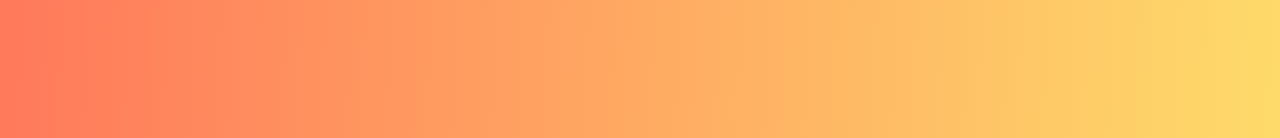
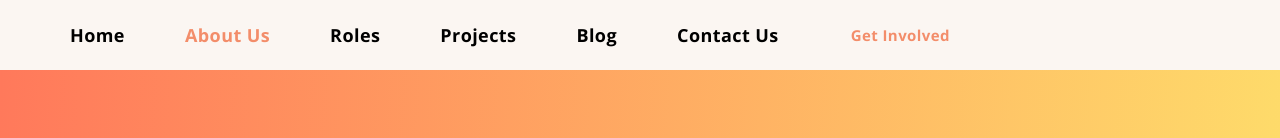
Before and after one commit to GTBitsOfGood/website-next, a Next.js app: page /about in a window 1280 px wide. Shown: the top 138 px of the page. Built offline with nearby package versions, Linux system fonts and the light colour scheme.

Commit message:
add btns, icon, css, fixed footer

```diff
--- a/src/components/layout/Footer/Footer.module.css
+++ b/src/components/layout/Footer/Footer.module.css
@@ -24,6 +24,7 @@
   font-size: 42px;
   padding: 0;
   margin: 0;
+  margin-bottom: 18px;
 }
 
 .columnHeader {
@@ -37,11 +38,13 @@
   list-style: none;
   padding: 0;
   font-size: 18px;
+  color: black;
 }
 
 .li,
 .columnHeader {
   margin-bottom: 20px;
+  color: black;
 }
 
 .link {
@@ -49,9 +52,17 @@
   font-weight: inherit;
 }
 
-.link:hover,
+.link:hover {
+  text-decoration: underline;
+  color: inherit;
+}
+
 .link:active {
-  text-decoration: underline;
+  color: black;
+}
+
+.link:visited {
+  color: black;
 }
 
 .footerBottom {
@@ -81,6 +92,7 @@
 }
 
 .linkContainer {
+  color: black;
   width: 100%;
   max-width: 560px;
   display: grid;
--- /dev/null
+++ b/src/components/layout/Nav/GetInvolvedBtn.tsx
@@ -0,0 +1,34 @@
+import React from "react";
+import Link from "next/link";
+import styles from "../../../styles/GetInvolvedBtn.module.css";
+
+interface Props {
+  large?: boolean;
+  small?: boolean;
+  hide?: boolean;
+}
+
+const GetInvolvedBtn = (props: Props) => {
+  const { small = false, large = false, hide = false } = props;
+  const buttonClasses = ["cta-button"];
+
+  if (large) {
+    buttonClasses.push("large");
+  }
+
+  if (small) {
+    buttonClasses.push("small");
+  }
+
+  if (hide) {
+    buttonClasses.push("hide");
+  }
+
+  return (
+    <Link href="/join" className={styles.small}>
+      Get Involved
+    </Link>
+  );
+};
+
+export default GetInvolvedBtn;
--- /dev/null
+++ b/src/components/layout/Nav/MenuIcon.tsx
@@ -0,0 +1,19 @@
+import React from "react";
+
+const MenuIcon = ({ menuToggled }) => {
+  const containerClasses = ["container"];
+
+  if (menuToggled) {
+    containerClasses.push("menuToggled");
+  }
+
+  return (
+    <div className={containerClasses.join(" ")}>
+      <div className="stripe-top" />
+      <div className="stripe-middle" />
+      <div className="stripe-bottom" />
+    </div>
+  );
+};
+
+export default MenuIcon;
--- /dev/null
+++ b/src/components/layout/Nav/Nav.module.css
@@ -0,0 +1,140 @@
+.navbar {
+  position: fixed;
+  display: flex;
+  flex-direction: row;
+  align-items: center;
+
+  top: 0;
+  left: 0;
+  right: 0;
+  height: var(--nav-height);
+  font-size: 18px;
+  background: var(--backing-pink-pronounced);
+  transition: box-shadow 0.2s;
+  z-index: 5;
+  color: black;
+}
+
+.shadow {
+  box-shadow: var(--shadow);
+}
+
+.ul {
+  display: inherit;
+  flex: 1;
+  height: 100%;
+  max-width: var(--content-max-width);
+  margin: auto;
+  padding: 0 3rem;
+  color: black;
+}
+.li {
+  display: flex;
+  flex-direction: row;
+  justify-content: center;
+  margin-right: 6rem;
+  color: var(--text-color);
+  border-color: var(--text-color);
+  height: 100%;
+  align-items: center;
+  width: fit-content;
+}
+
+.li .get-involved-btn {
+  margin-left: auto;
+  margin-right: 3rem;
+}
+
+.a {
+  color: black;
+}
+
+.a:hover,
+.a:active,
+.selected {
+  color: var(--primary);
+  border-color: var(--primary);
+}
+
+.mobile-content {
+  display: none;
+  align-items: inherit;
+  padding: 0 2rem;
+  flex: 1;
+}
+
+.mobile-dropdown-toggle {
+  margin-left: auto;
+  background: none;
+}
+
+.submenu > li {
+  margin: 0;
+  padding: 1rem;
+}
+
+.mobile-wrapper {
+  display: inherit;
+  align-items: inherit;
+  flex: 1;
+  height: 100%;
+}
+
+@media (max-width: 800px) {
+  .mobile-content {
+    display: inherit;
+  }
+  .ul {
+    position: fixed;
+    top: var(--nav-height);
+    left: 0;
+    right: 0;
+    height: 0;
+    overflow: hidden;
+    background: var(--backing-pink);
+    transition: height 0.3s, opacity 0.4s;
+    opacity: 0;
+    z-index: -1;
+    padding: 0;
+  }
+
+  .mobile-wrapper {
+    display: flex;
+    flex-direction: row;
+    align-items: flex-start;
+    overflow-y: auto;
+    width: 100%;
+    padding: 6rem;
+    display: inline-block;
+  }
+
+  ul.mobileNavToggled {
+    height: calc(100vh - var(--nav-height));
+    opacity: 1;
+  }
+
+  .a {
+    font-size: 3rem;
+    padding: 3rem;
+    justify-content: space-between;
+  }
+
+  .li {
+    width: 100%;
+    margin: 0;
+    padding: 2rem;
+    height: auto;
+    border-bottom: 2px solid var(--backing-pink-pronounced);
+  }
+
+  .li.get-involved-btn {
+    display: none;
+  }
+
+  .submenu > li,
+  .submenu > li > a {
+    border: 0;
+    font-size: 2rem;
+    padding: 0.5rem;
+  }
+}
--- a/src/components/layout/Nav/Nav.tsx
+++ b/src/components/layout/Nav/Nav.tsx
@@ -1,11 +1,12 @@
-import React, { useState, useEffect } from 'react';
-import { useRouter } from 'next/router';
-import GetInvolvedBtn from './GetInvolvedBtn'; // Assuming you've converted this to React
-import MenuIcon from './MenuIcon'; // Assuming you've converted this to React
+import React, { useState, useEffect } from "react";
+import { useRouter } from "next/router";
+import GetInvolvedBtn from "./GetInvolvedBtn"; // Assuming you've converted this to React
+import MenuIcon from "./MenuIcon"; // Assuming you've converted this to React
+import styles from "./Nav.module.css";
 // ... other imports ...
 
-export default function Nav({ segment }) {
-  const [scrolled, setScrolled] = useState(true);
+export default function Nav() {
+  const [scrolled, setScrolled] = useState(false);
   const [mobileNavToggled, setMobileNavToggled] = useState(false);
   const router = useRouter();
 
@@ -14,23 +15,75 @@ export default function Nav({ segment }) {
   }, [router.asPath]);
 
   return (
-    <nav className={scrolled ? styles.shadow : ''}>
-      <ul className={mobileNavToggled ? styles.mobileNavToggled : ''}>
-        <div className={styles.mobileWrapper}>
-          <li>
-            <a className={router.asPath === '/' ? styles.selected : ''} href="/">Home</a>
-          </li>
-          {/* ... other links ... */}
-        </div>
+    <nav className={scrolled ? styles.shadow : styles.navbar}>
+      <ul className={mobileNavToggled ? styles.mobileNavToggled : styles.ul}>
+        {/* <div className={styles.mobileWrapper}> */}
+        <li className={styles.li}>
+          <a
+            className={router.asPath === "/" ? styles.selected : styles.a}
+            href="/"
+          >
+            Home
+          </a>
+        </li>
+        <li className={styles.li}>
+          <a
+            className={router.asPath === "/about" ? styles.selected : styles.a}
+            href="/"
+          >
+            About Us
+          </a>
+        </li>
+        <li className={styles.li}>
+          <a
+            className={router.asPath === "/roles" ? styles.selected : styles.a}
+            href="/"
+          >
+            Roles
+          </a>
+        </li>
+        <li className={styles.li}>
+          <a
+            className={
+              router.asPath === "/projects" ? styles.selected : styles.a
+            }
+            href="/"
+          >
+            Projects
+          </a>
+        </li>
+        <li className={styles.li}>
+          <a
+            className={router.asPath === "/blog" ? styles.selected : styles.a}
+            href="/"
+          >
+            Blog
+          </a>
+        </li>
+        <li className={styles.li}>
+          <a
+            className={
+              router.asPath === "/contact" ? styles.selected : styles.a
+            }
+            href="/"
+          >
+            Contact Us
+          </a>
+        </li>
+        <li className={styles.li}>
+          <GetInvolvedBtn className="get-involved-btn" small />
+        </li>
+        {/* </div> */}
       </ul>
-      <div className={styles.mobileContent}>
+      {/* <div className={styles.mobileContent}>
         <GetInvolvedBtn small />
         <button
           className={styles.mobileDropdownToggle}
-          onClick={() => setMobileNavToggled(!mobileNavToggled)}>
+          onClick={() => setMobileNavToggled(!mobileNavToggled)}
+        >
           <MenuIcon menuToggled={mobileNavToggled} />
         </button>
-      </div>
+      </div> */}
     </nav>
   );
 }
--- a/src/components/layout/layout.tsx
+++ b/src/components/layout/layout.tsx
@@ -1,8 +1,9 @@
-import Footer from './Footer/Footer';
+import Footer from "./Footer/Footer";
+import Nav from "./Nav/Nav";
 
-import { useEffect, useState } from 'react';
+import { useEffect, useState } from "react";
 
-export default function Layout({ children, segment } : any) {
+export default function Layout({ children, segment }: any) {
   const [scrolled, setScrolled] = useState(false);
 
   const onScroll = () => {
@@ -14,14 +15,15 @@ export default function Layout({ children, segment } : any) {
   };
 
   useEffect(() => {
-    window.addEventListener('scroll', onScroll);
-    return () => window.removeEventListener('scroll', onScroll);
+    window.addEventListener("scroll", onScroll);
+    return () => window.removeEventListener("scroll", onScroll);
   }, []);
 
   return (
     <>
+      <Nav />
       <main>{children}</main>
-      <Footer noTopMargin={segment === 'join'} />
+      <Footer noTopMargin={segment === "join"} />
     </>
   );
 }
--- /dev/null
+++ b/src/styles/GetInvolvedBtn.module.css
@@ -0,0 +1,31 @@
+.cta-button {
+  background-color: var(--primary);
+  padding: 1rem 2rem;
+  border-radius: 0.5em;
+  letter-spacing: 0;
+  text-decoration: none;
+  font-weight: bold;
+  color: white;
+  display: inline;
+  text-align: center;
+  transition: box-shadow 0.3s, background-color 0.3s, opacity 0.3s;
+}
+
+.cta-button:hover {
+  box-shadow: var(--shadow);
+  background-color: var(--primary-yellow);
+}
+
+.large {
+  font-size: 2.4rem;
+  padding: 1.3rem 3.5rem;
+}
+
+.small {
+  font-size: 1.5rem;
+  padding: 0.4rem 1.2rem;
+}
+
+.hide {
+  opacity: 0;
+}
```
Also changed, not shown: src/components/layout/Footer/Footer.tsx (+9 -4 lines), src/pages/about.tsx (+15 -28 lines), src/styles/MenuIcon.modules.css (added, +35 -0 lines).
